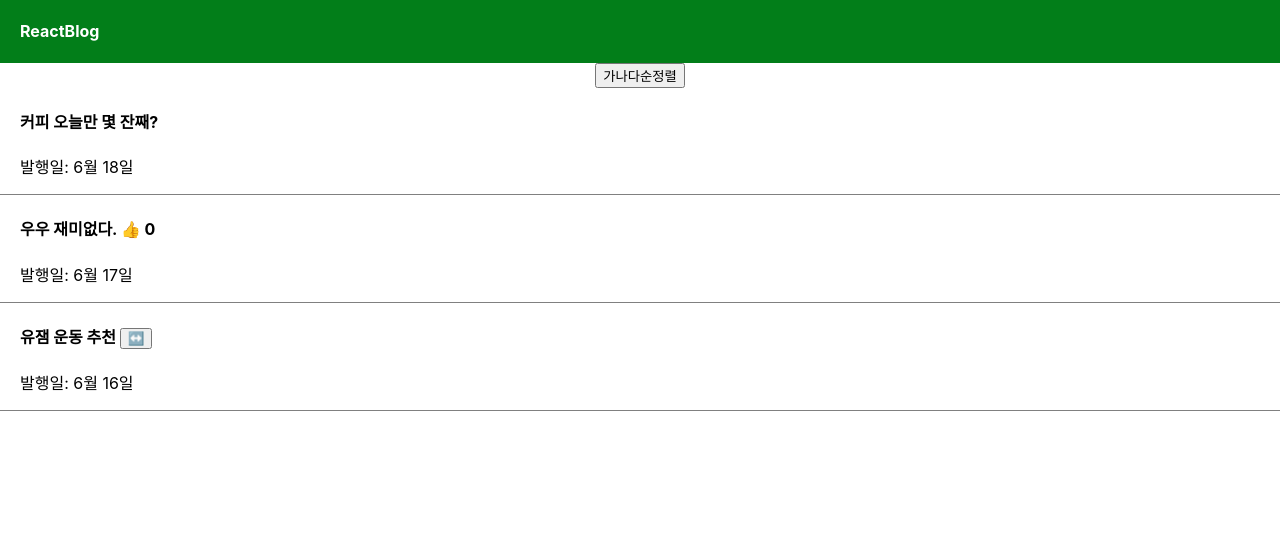
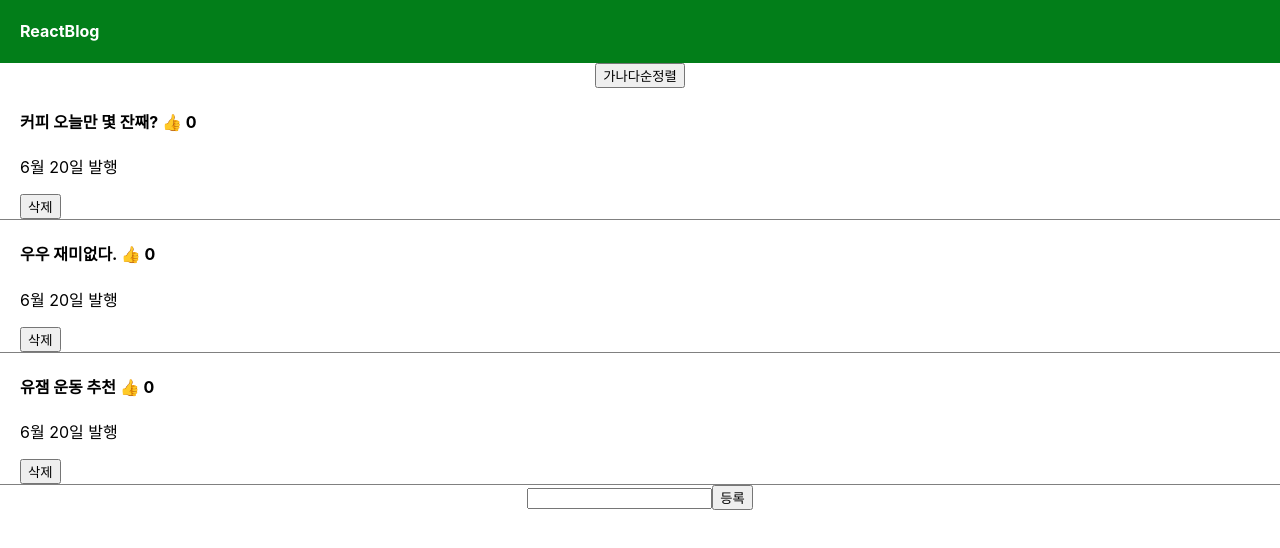
Before and after one commit to yangaeyoung/react_blog, a React (Create React App) app: page / in a window 1280 px wide. Shown: the top 548 px of the page. Built offline with nearby package versions, Linux system fonts and the light colour scheme.

Commit message:
input_del

```diff
--- a/src/App.js
+++ b/src/App.js
@@ -5,13 +5,10 @@ import { useState } from 'react';
 function App() {
 
   let [글제목, 글제목변경] = useState(['커피 오늘만 몇 잔째?', '우우 재미없다.', '유잼 운동 추천']);
-  let [따봉, 따봉변경] = useState(0);
+  let [따봉, 따봉변경] = useState([0, 0, 0]);
   let [modal, setModal] = useState(false);
-
-  // function like(){
-  //   console.log(1);
-  // }
-
+  let [title, setTitle] = useState(0);
+  let [입력값, 입력값변경] = useState('');
 
   return (
     <div className="App">
@@ -19,51 +16,66 @@ function App() {
         <h4>ReactBlog</h4>
       </div>
 
-      <button onClick={()=>{
+      <button onClick={() => {
         let copy = [...글제목];
         copy.sort();
         글제목변경(copy);
       }}>가나다순정렬</button>
 
-      <div className="list">
-        <h4>{ 글제목[0] }</h4>
-        <p>발행일: 6월 18일</p>
-      </div>
-      <div className="list">
-        <h4>{ 글제목[1] } <span onClick={()=>{ 따봉변경(따봉+1) } }>👍</span> { 따봉 } </h4>
-        <p>발행일: 6월 17일</p>
-      </div>
-      <div className="list">
-        <h4 onClick={()=>{ setModal(modal == true ? false : true) }}>{ 글제목[2] } <button onClick={()=>{
-          let copy = [...글제목];
-          copy[2] = '노잼 운동 추천';
-          글제목변경(copy);
-      }}>↔️</button></h4>
-        <p>발행일: 6월 16일</p>
-      </div>
 
-      {/* <div className="modal">
-        <h4>제목</h4>
-        <p>날짜</p>
-        <p>상세내용</p>
-      </div> */}
+      {
+        글제목.map(function (a, i) {
+          return (
+            <div className="list" key={i}>
+              <h4 onClick={() => { setModal(!modal); setTitle(i) }} >{글제목[i]} <span onClick={(e) => {
+                e.stopPropagation()
+                let copy = [...따봉];
+                copy[i] += 1;
+                따봉변경(copy);
+              }}>👍</span> {따봉[i]} </h4>
+              <p>6월 20일 발행</p>
+              <button onClick={() => {
+                let delectTitle = [...글제목];
+                delectTitle.splice(i, 1);
+                글제목변경(delectTitle);
+                let like = [...따봉];
+                like.splice(i, 0);
+                따봉변경(like);
+              }}>삭제</button>
+            </div>
+          )
+        })
+      }
 
-     {
-      modal == true ? <Modal/> : null
-     }
+      <input onChange={(e) => { 입력값변경(e.target.value); }} />
 
+      <button onClick={() => { let copy = [...글제목]; copy.unshift(입력값); 글제목변경(copy) }}>등록</button>
+
+
+      {/* <button onClick={()=>{ setTitle(0) }}>글제목0</button>
+      <button onClick={()=>{ setTitle(1) }}>글제목1</button>
+      <button onClick={()=>{ setTitle(2) }}>글제목2</button> */}
+
+      {
+        modal == true ? <Modal 글제목변경={글제목변경} title={title} 글제목={글제목} /> : null
+      }
 
     </div>
   );
 }
 
-function Modal() {
-  return(
-      <div className="modal">
-        <h4>공지</h4>
-        <p>날짜</p>
-        <p>상세 내용 확인 바람</p>
-      </div>
+function Modal(props) {
+  return (
+    <div className="modal">
+      <h4>{props.글제목[props.title]}</h4>
+      <p>날짜</p>
+      <p>상세 내용 확인 바람</p>
+      <button onClick={() => {
+        let copy = [...props.글제목];
+        copy[2] = '노잼 운동 추천';
+        props.글제목변경(copy);
+      }}>글수정</button>
+    </div>
   )
 }
 
```
